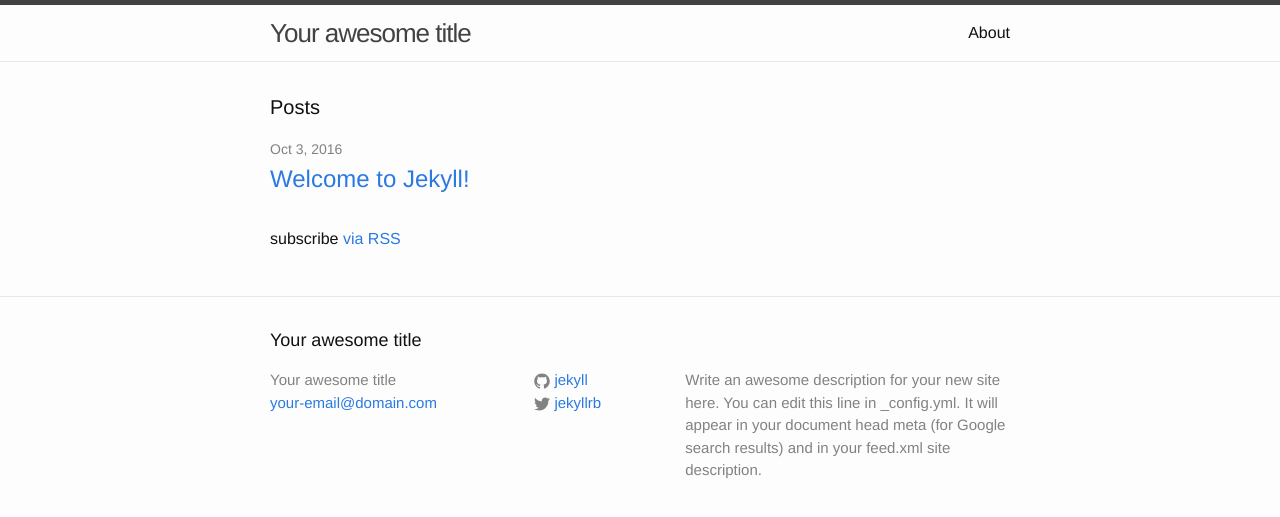
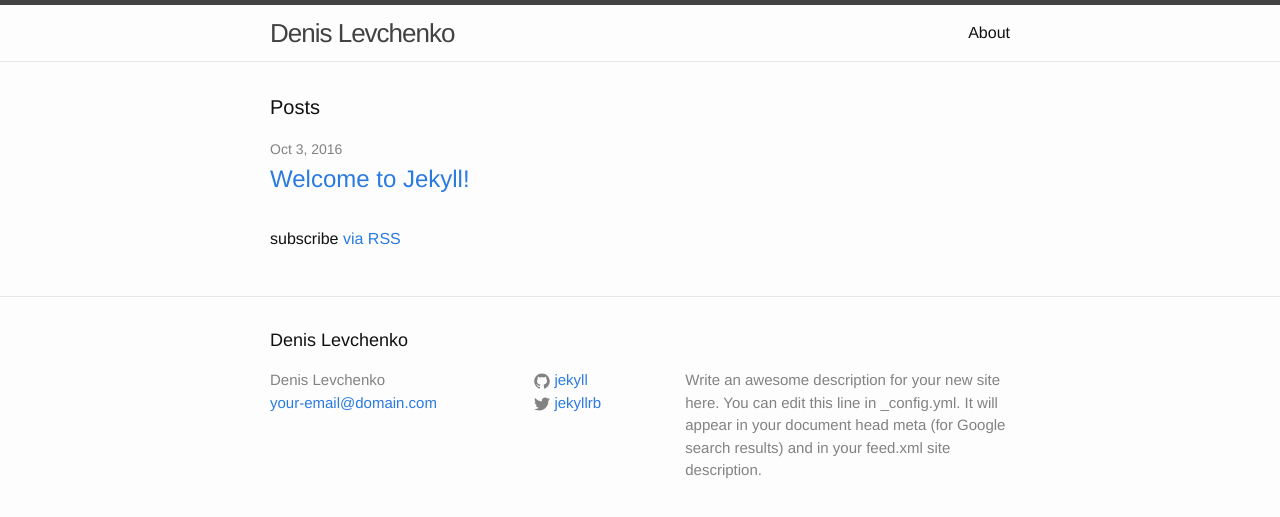
Before and after one commit to tranzi90/tranzi90.github.io, a Jekyll site: the page built from index.html, in a window 1280 px wide. Shown: the top 517 px of the page. Built offline with Jekyll 4.4.1, drawn with Linux system fonts in a browser that asks for light colours.

Commit message:
Update _config.yml

```diff
--- a/_config.yml
+++ b/_config.yml
@@ -6,7 +6,7 @@
 # 'jekyll serve'. If you change this file, please restart the server process.
 
 # Site settings
-title: Your awesome title
+title: Denis Levchenko
 email: your-email@domain.com
 description: > # this means to ignore newlines until "baseurl:"
   Write an awesome description for your new site here. You can edit this
```
